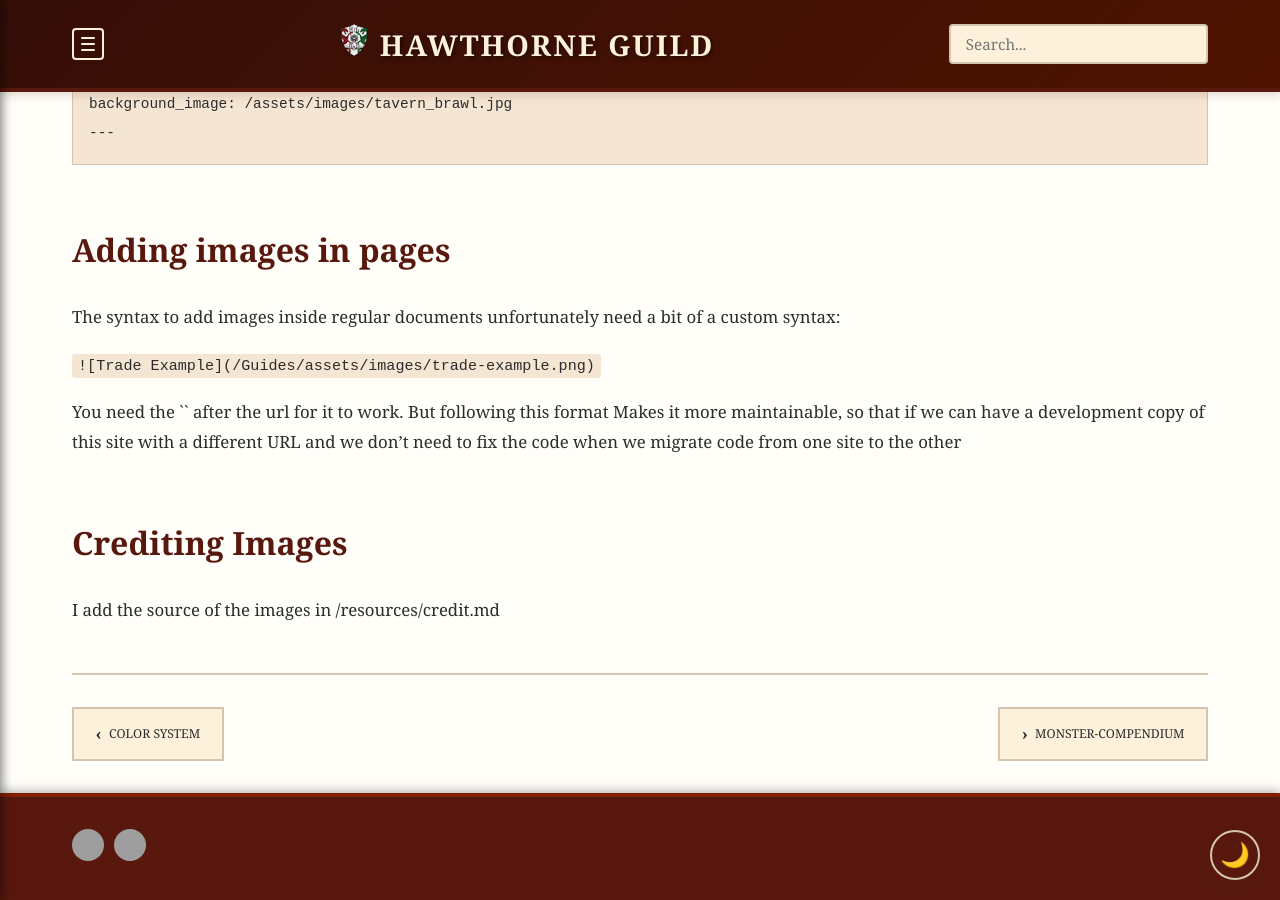
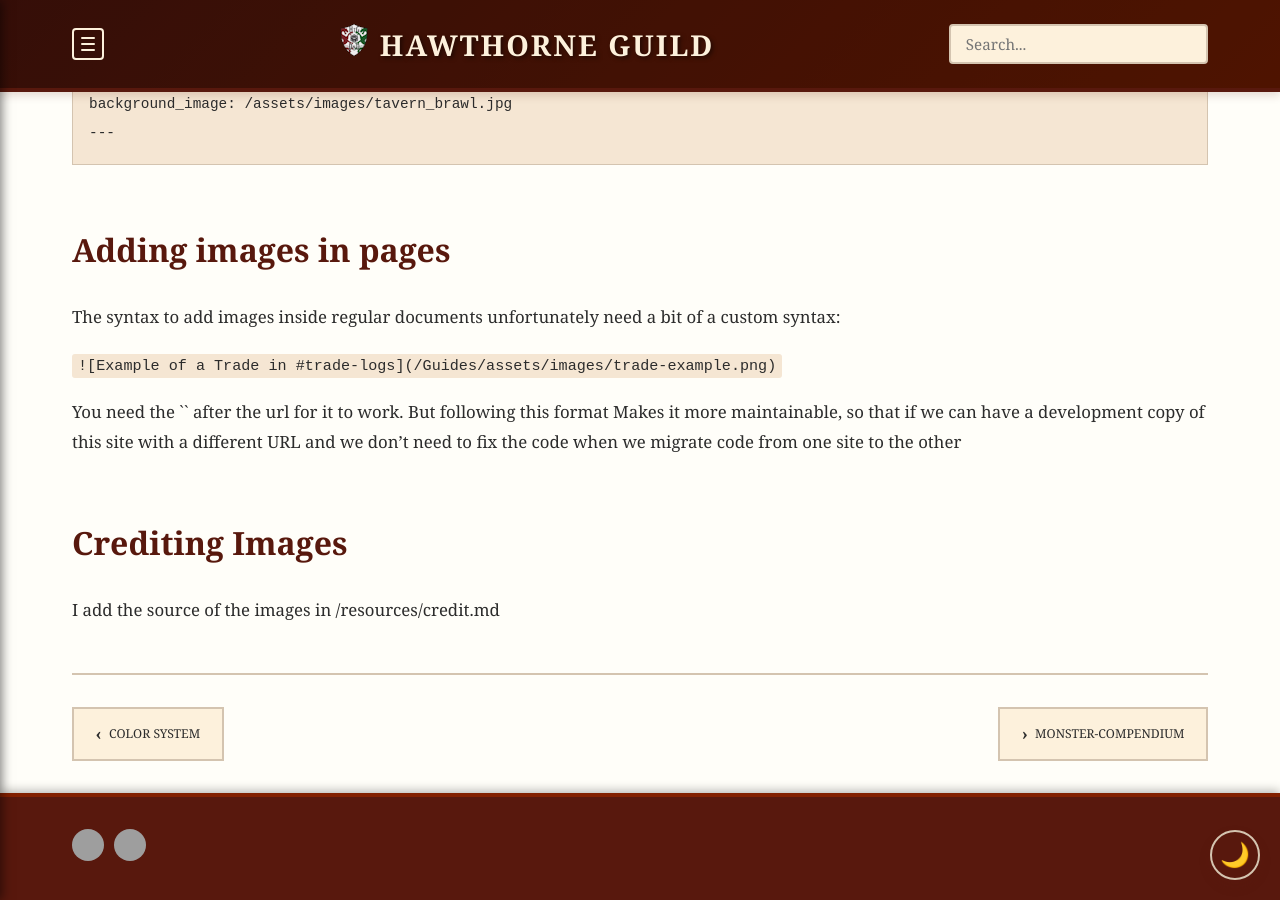
Before and after one commit to coconutswallow/Guides, a Jekyll site: the page built from _help/site-images.md, in a window 1280 px wide and 900 px high, scrolled down 756 px. Built offline with Jekyll 4.4.1, drawn with Linux system fonts in a browser that asks for light colours; comment, search, counter and statistics services are not loaded; grey boxes are pictures that could not be loaded.

Commit message:
help pages

```diff
--- a/_help/site-images.md
+++ b/_help/site-images.md
@@ -27,7 +27,10 @@
 
 The syntax to add images inside regular documents unfortunately need a bit of a custom syntax:
 
-`![Trade Example]({{ '/assets/images/trade-example.png' | relative_url }})`
+
+<code>![Example of a Trade in #trade-logs]({{ '/assets/images/trade-example.png' | relative_url }})</code>
+
+
 
 You need the `{{` in front of the URL and the `| relative_url }}` after the url for it to work.  But following this format
 Makes it more maintainable, so that if we can have a development copy of this site with a different URL and we don't need to
```
Also changed, not shown: _help/index.md (+1 -1 lines).
